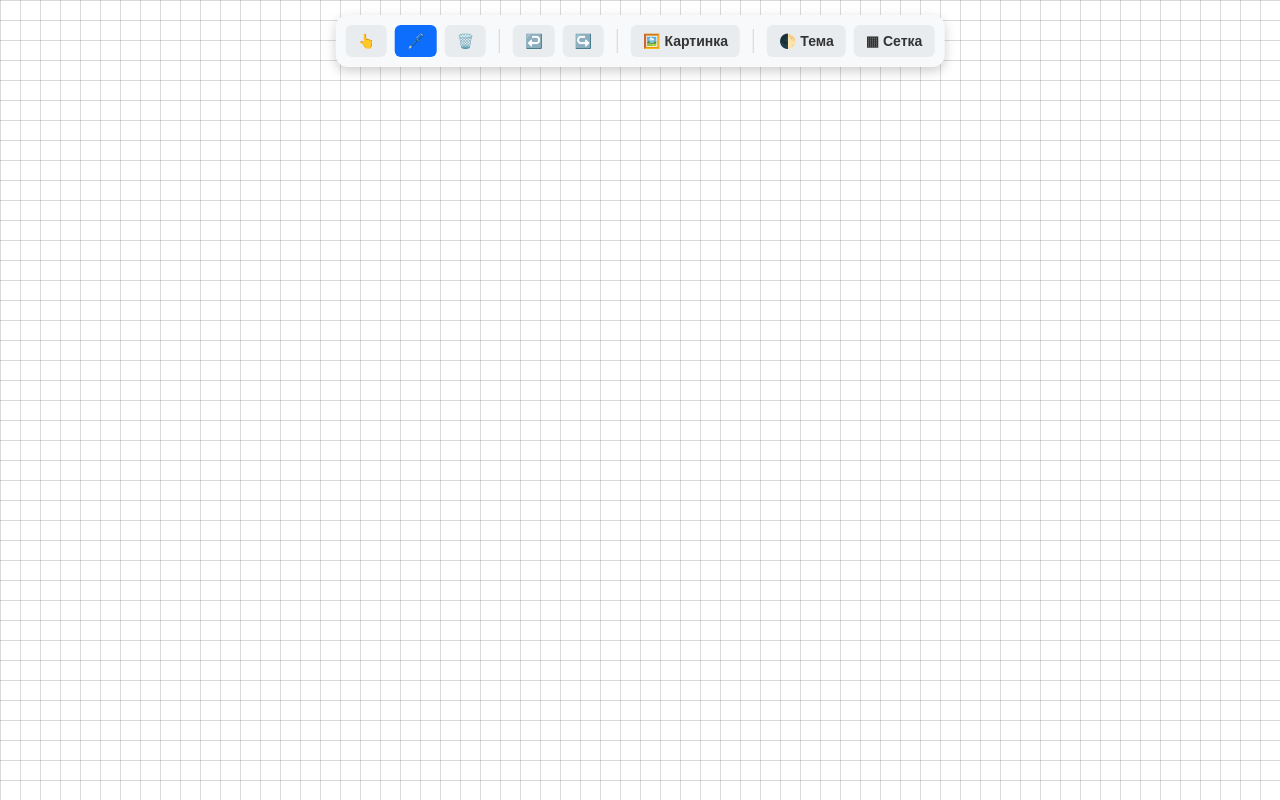
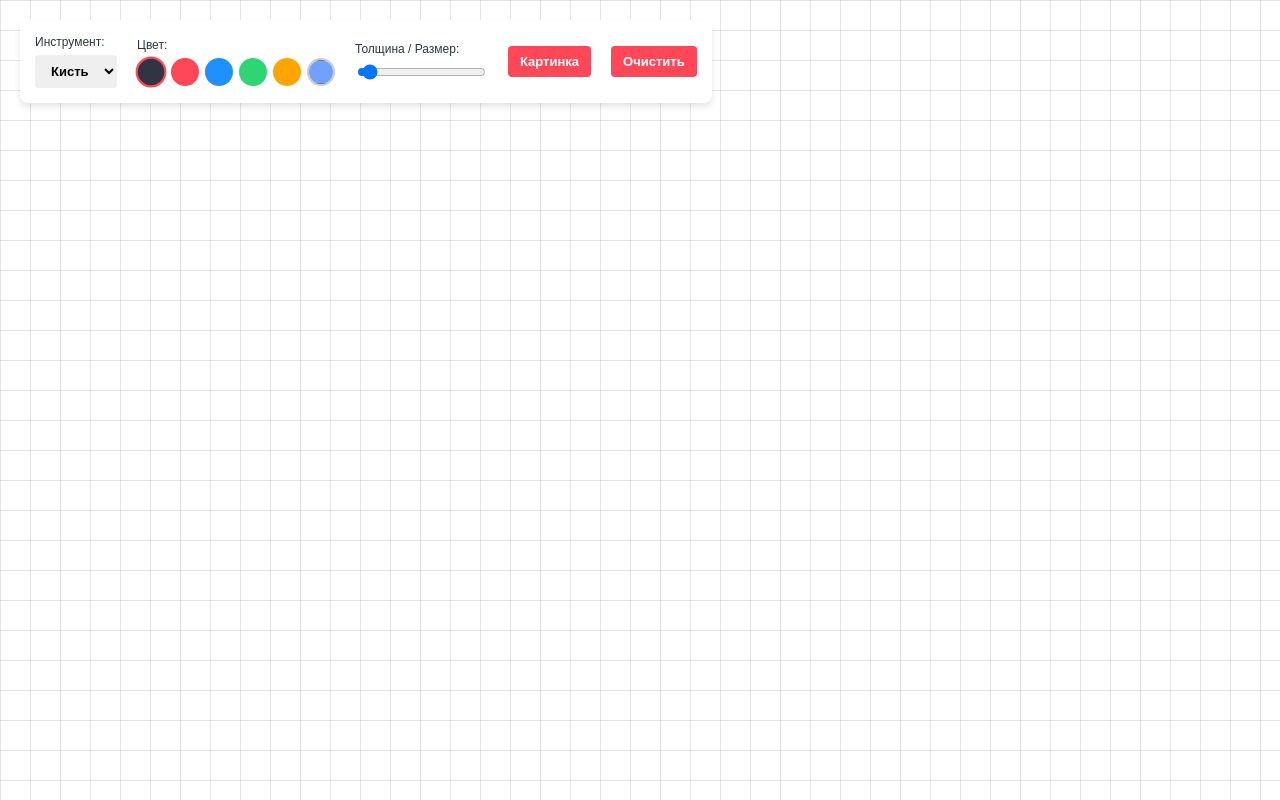
Before and after one commit to prawek/OnlineBoard, a Flask app: page / in a window 1280 px wide. Run offline with Flask 3, Linux system fonts and the light colour scheme; some libraries are stand-ins or nearby versions.

Commit message:
version 1.1.2

```diff
--- a/app.py
+++ b/app.py
@@ -5,21 +5,25 @@ app = Flask(__name__)
 app.config['SECRET_KEY'] = 'super-secret-key'
 socketio = SocketIO(app, cors_allowed_origins="*", max_http_buffer_size=10000000)
 
+board_elements = []
+
 @app.route('/')
 def index():
     return render_template('index.html')
 
-@socketio.on('draw_line')
-def handle_draw_line(data):
-    emit('draw_line', data, broadcast=True, include_self=False)
+@socketio.on('connect')
+def handle_connect():
+    emit('init_board', board_elements)
+
+@socketio.on('draw_element')
+def handle_draw_element(data):
+    board_elements.append(data)
+    emit('draw_element', data, broadcast=True, include_self=False)
 
 @socketio.on('clear_canvas')
 def handle_clear_canvas():
+    board_elements.clear()
     emit('clear_canvas', broadcast=True, include_self=False)
-
-@socketio.on('draw_image')
-def handle_draw_image(data):
-    emit('draw_image', data, broadcast=True, include_self=False)
 
 if __name__ == '__main__':
     socketio.run(app, debug=True, host='0.0.0.0', port=5000)
--- a/templates/index.html
+++ b/templates/index.html
@@ -3,316 +3,301 @@
 <head>
     <meta charset="UTF-8">
     <meta name="viewport" content="width=device-width, initial-scale=1.0">
-    <title>Интерактивная доска</title>
-    <script src="https://cdnjs.cloudflare.com/ajax/libs/fabric.js/5.3.1/fabric.min.js"></script>
+    <title>Онлайн-доска с палитрой Miro</title>
     <style>
         :root {
             --bg-color: #ffffff;
-            --grid-color: rgba(0, 0, 0, 0.15);
-            --text-color: #333333;
-            --panel-bg: #f8f9fa;
-            --btn-bg: #e9ecef;
-            --btn-text: #333;
-            --btn-active: #0d6efd;
-            --btn-active-text: #fff;
+            --text-color: #2f3542;
+            --grid-color: rgba(0, 0, 0, 0.1);
+            --panel-bg: #ffffff;
+            --panel-shadow: rgba(0, 0, 0, 0.1);
+        }
+        [data-theme="dark"] {
+            --bg-color: #1e272e;
+            --text-color: #d2dae2;
+            --grid-color: rgba(255, 255, 255, 0.1);
+            --panel-bg: #2f3542;
+            --panel-shadow: rgba(0, 0, 0, 0.5);
         }
 
-        [data-theme="dark"] {
-            --bg-color: #1e1e1e;
-            --grid-color: rgba(255, 255, 255, 0.15);
-            --text-color: #ffffff;
-            --panel-bg: #2d2d2d;
-            --btn-bg: #3d3d3d;
-            --btn-text: #fff;
-            --btn-active: #3d8bfd;
-            --btn-active-text: #fff;
-        }
+        body { margin: 0; overflow: hidden; background-color: var(--bg-color); color: var(--text-color); font-family: sans-serif; }
+        canvas { display: block; cursor: crosshair; }
 
-        body {
-            margin: 0;
-            overflow: hidden;
-            background-color: var(--bg-color);
-            color: var(--text-color);
-            transition: background-color 0.3s ease;
-            font-family: sans-serif;
-        }
-
-        .toolbar {
-            position: absolute;
-            top: 15px;
-            left: 50%;
-            transform: translateX(-50%);
-            background-color: var(--panel-bg);
-            padding: 10px;
-            border-radius: 12px;
-            box-shadow: 0 4px 12px rgba(0,0,0,0.2);
-            display: flex;
-            gap: 8px;
-            z-index: 10;
-            align-items: center;
-        }
-
-        .divider {
-            width: 1px;
-            height: 24px;
-            background-color: var(--grid-color);
-            margin: 0 5px;
-        }
-
-        button, label.custom-file-upload {
-            cursor: pointer;
-            padding: 8px 12px;
-            border: none;
-            border-radius: 6px;
-            background-color: var(--btn-bg);
-            color: var(--btn-text);
-            font-weight: bold;
-            font-size: 14px;
-            transition: all 0.2s;
-            display: inline-block;
-        }
-
-        button:hover, label.custom-file-upload:hover {
-            filter: brightness(0.9);
-        }
-
-        button.active {
-            background-color: var(--btn-active);
-            color: var(--btn-active-text);
-        }
-
-        input[type="file"] {
-            display: none;
-        }
-
-        #board-container {
-            width: 100vw;
-            height: 100vh;
-            background-size: 20px 20px;
-        }
-
-        #board-container.show-grid {
+        #bg-grid {
+            position: absolute; top: 0; left: 0; right: 0; bottom: 0; z-index: -1;
             background-image:
                 linear-gradient(to right, var(--grid-color) 1px, transparent 1px),
                 linear-gradient(to bottom, var(--grid-color) 1px, transparent 1px);
+            background-size: 30px 30px; display: none;
         }
+        .grid-enabled #bg-grid { display: block; }
+
+        #toolbar {
+            position: absolute; top: 20px; left: 20px; background: var(--panel-bg);
+            padding: 15px; border-radius: 8px; box-shadow: 0 4px 6px var(--panel-shadow);
+            display: flex; gap: 20px; align-items: center; z-index: 10;
+        }
+
+        .tool-group { display: flex; flex-direction: column; font-size: 12px; gap: 6px; }
+
+        .color-palette { display: flex; gap: 6px; align-items: center; }
+
+        .color-swatch {
+            width: 24px; height: 24px; border-radius: 50%; cursor: pointer;
+            border: 2px solid transparent; transition: transform 0.1s, border-color 0.1s;
+        }
+        .color-swatch:hover { transform: scale(1.15); }
+        .color-swatch.active { border-color: #ff4757; transform: scale(1.1); }
+
+        .color-picker-wrapper {
+            position: relative; width: 24px; height: 24px; border-radius: 50%;
+            overflow: hidden; border: 2px solid #ccc; cursor: pointer;
+        }
+        .color-picker-wrapper input[type="color"] {
+            position: absolute; top: -5px; left: -5px; width: 34px; height: 34px; border: none; cursor: pointer;
+        }
+
+        button, label.btn-upload, select {
+            padding: 8px 12px; border: none; border-radius: 4px; cursor: pointer; font-weight: bold; font-size: 13px;
+        }
+        .btn-action { background-color: #ff4757; color: white; }
+        .btn-action:hover { background-color: #ff6b81; }
+        input[type="file"] { display: none; }
     </style>
+    <script src="https://cdnjs.cloudflare.com/ajax/libs/socket.io/4.0.1/socket.io.js"></script>
 </head>
-<body>
+<body class="grid-enabled">
 
-    <div class="toolbar">
-        <button id="modeSelect" title="Выделение и перемещение">👆</button>
-        <button id="modeDraw" class="active" title="Рисовать">🖊️</button>
-        <button id="modeErase" title="Ластик">🗑️</button>
+    <div id="bg-grid"></div>
 
-        <div class="divider"></div>
+    <div id="toolbar">
+        <div class="tool-group">
+            <label>Инструмент:</label>
+            <select id="toolSelect">
+                <option value="brush">Кисть</option>
+                <option value="text">Текст</option>
+            </select>
+        </div>
 
-        <button id="btnUndo" title="Отменить (Ctrl+Z)">↩️</button>
-        <button id="btnRedo" title="Повторить (Ctrl+Y)">↪️</button>
+        <div class="tool-group">
+            <label>Цвет:</label>
+            <div class="color-palette">
+                <div class="color-swatch active" style="background-color: #2f3542;" data-color="#2f3542"></div>
+                <div class="color-swatch" style="background-color: #ff4757;" data-color="#ff4757"></div>
+                <div class="color-swatch" style="background-color: #1e90ff;" data-color="#1e90ff"></div>
+                <div class="color-swatch" style="background-color: #2ed573;" data-color="#2ed573"></div>
+                <div class="color-swatch" style="background-color: #ffa502;" data-color="#ffa502"></div>
+                <div class="color-picker-wrapper" title="Свой цвет">
+                    <input type="color" id="customColorPicker" value="#70a1ff">
+                </div>
+            </div>
+        </div>
 
-        <div class="divider"></div>
+        <div class="tool-group">
+            <label>Толщина / Размер:</label>
+            <input type="range" id="sizeSlider" min="1" max="50" value="3">
+        </div>
 
-        <label class="custom-file-upload" title="Или нажмите Ctrl+V">
+        <label class="btn-action btn-upload">
+            Картинка
             <input type="file" id="imageUpload" accept="image/*">
-            🖼️ Картинка
         </label>
-
-        <div class="divider"></div>
-
-        <button id="themeToggle">🌓 Тема</button>
-        <button id="gridToggle">▦ Сетка</button>
+        <button id="clearBtn" class="btn-action">Очистить</button>
     </div>
 
-    <div id="board-container" class="show-grid">
-        <canvas id="board"></canvas>
-    </div>
+    <canvas id="whiteboard" oncontextmenu="return false;"></canvas>
 
     <script>
-        const canvas = new fabric.Canvas('board', {
-            isDrawingMode: true,
-            selection: false
+        const socket = io();
+        const canvas = document.getElementById('whiteboard');
+        const context = canvas.getContext('2d');
+        const bgGrid = document.getElementById('bg-grid');
+
+        const toolSelect = document.getElementById('toolSelect');
+        const sizeSlider = document.getElementById('sizeSlider');
+        const imageUpload = document.getElementById('imageUpload');
+        const clearBtn = document.getElementById('clearBtn');
+        const customColorPicker = document.getElementById('customColorPicker');
+        const swatches = document.querySelectorAll('.color-swatch');
+
+        canvas.width = window.innerWidth;
+        canvas.height = window.innerHeight;
+
+        let currentColor = '#2f3542';
+
+        let elements = [];
+        let scale = 1;
+        let offsetX = 0;
+        let offsetY = 0;
+        let isDrawing = false;
+        let currentLine = null;
+        let isPanning = false;
+        let startPanX = 0;
+        let startPanY = 0;
+        const imageCache = {};
+
+        swatches.forEach(swatch => {
+            swatch.addEventListener('click', (e) => {
+                document.querySelector('.color-swatch.active')?.classList.remove('active');
+                e.target.classList.add('active');
+
+                currentColor = e.target.getAttribute('data-color');
+            });
         });
 
-        canvas.freeDrawingBrush.width = 3;
+        customColorPicker.addEventListener('input', (e) => {
+            document.querySelector('.color-swatch.active')?.classList.remove('active');
+            currentColor = e.target.value;
+        });
 
-        let history = [];
-        let historyStep = -1;
-        let isRestoringHistory = false;
 
-        function resizeCanvas() {
-            canvas.setWidth(window.innerWidth);
-            canvas.setHeight(window.innerHeight);
-            canvas.renderAll();
-        }
-        window.addEventListener('resize', resizeCanvas);
-        resizeCanvas();
+        function redraw() {
+            context.setTransform(1, 0, 0, 1, 0, 0);
+            context.clearRect(0, 0, canvas.width, canvas.height);
 
-        function saveHistory() {
-            if (isRestoringHistory) return;
-            history = history.slice(0, historyStep + 1);
-            history.push(JSON.stringify(canvas));
-            historyStep++;
-        }
+            bgGrid.style.transform = `translate(${offsetX}px, ${offsetY}px) scale(${scale})`;
+            bgGrid.style.transformOrigin = "0 0";
 
-        saveHistory();
+            context.setTransform(scale, 0, 0, scale, offsetX, offsetY);
 
-        canvas.on('object:added', saveHistory);
-        canvas.on('object:modified', saveHistory);
-        canvas.on('object:removed', saveHistory);
-
-        function undo() {
-            if (historyStep > 0) {
-                historyStep--;
-                restoreHistory();
-            }
-        }
-
-        function redo() {
-            if (historyStep < history.length - 1) {
-                historyStep++;
-                restoreHistory();
-            }
-        }
-
-        function restoreHistory() {
-            isRestoringHistory = true;
-            canvas.loadFromJSON(history[historyStep], () => {
-                canvas.renderAll();
-                isRestoringHistory = false;
-                updateBrushColor();
+            elements.forEach(el => {
+                if (el.type === 'line') {
+                    context.beginPath();
+                    context.moveTo(el.points[0].x, el.points[0].y);
+                    for (let i = 1; i < el.points.length; i++) {
+                        context.lineTo(el.points[i].x, el.points[i].y);
+                    }
+                    context.strokeStyle = el.color;
+                    context.lineWidth = el.width;
+                    context.lineCap = 'round';
+                    context.lineJoin = 'round';
+                    context.stroke();
+                }
+                else if (el.type === 'text') {
+                    context.font = `${el.size}px sans-serif`;
+                    context.fillStyle = el.color;
+                    context.fillText(el.text, el.x, el.y);
+                }
+                else if (el.type === 'image') {
+                    if (imageCache[el.id]) {
+                        context.drawImage(imageCache[el.id], el.x, el.y, el.width, el.height);
+                    } else {
+                        const img = new Image();
+                        img.onload = () => { imageCache[el.id] = img; redraw(); };
+                        img.src = el.src;
+                    }
+                }
             });
         }
 
-        document.getElementById('btnUndo').addEventListener('click', undo);
-        document.getElementById('btnRedo').addEventListener('click', redo);
-
-
-        const modes = { DRAW: 'draw', SELECT: 'select', ERASE: 'erase' };
-        let currentMode = modes.DRAW;
-
-        const btnDraw = document.getElementById('modeDraw');
-        const btnSelect = document.getElementById('modeSelect');
-        const btnErase = document.getElementById('modeErase');
-
-        function setMode(mode) {
-            currentMode = mode;
-            btnDraw.classList.toggle('active', mode === modes.DRAW);
-            btnSelect.classList.toggle('active', mode === modes.SELECT);
-            btnErase.classList.toggle('active', mode === modes.ERASE);
-
-            if (mode === modes.DRAW) {
-                canvas.isDrawingMode = true;
-                canvas.selection = false;
-                canvas.forEachObject(o => o.selectable = false);
-            } else if (mode === modes.SELECT) {
-                canvas.isDrawingMode = false;
-                canvas.selection = true;
-                canvas.forEachObject(o => o.selectable = true);
-            } else if (mode === modes.ERASE) {
-                canvas.isDrawingMode = false;
-                canvas.selection = false;
-                canvas.forEachObject(o => o.selectable = false);
-            }
+        function getWorldCoords(e) {
+            return { x: (e.clientX - offsetX) / scale, y: (e.clientY - offsetY) / scale };
         }
 
-        btnDraw.addEventListener('click', () => setMode(modes.DRAW));
-        btnSelect.addEventListener('click', () => setMode(modes.SELECT));
-        btnErase.addEventListener('click', () => setMode(modes.ERASE));
+        canvas.addEventListener('mousedown', (e) => {
+            if (e.button === 2) {
+                isPanning = true;
+                startPanX = e.clientX - offsetX;
+                startPanY = e.clientY - offsetY;
+                canvas.style.cursor = 'grab';
+                return;
+            }
 
-        canvas.on('mouse:down', (e) => {
-            if (currentMode === modes.ERASE && e.target) {
-                canvas.remove(e.target);
-                canvas.discardActiveObject();
-            }
-        });
+            if (e.button === 0) {
+                const worldPos = getWorldCoords(e);
 
-
-        function addImageToCanvas(imgUrl) {
-            fabric.Image.fromURL(imgUrl, (img) => {
-                if (img.width > window.innerWidth / 2) {
-                    img.scaleToWidth(window.innerWidth / 2);
+                if (toolSelect.value === 'brush') {
+                    isDrawing = true;
+                    currentLine = {
+                        type: 'line',
+                        color: currentColor,
+                        width: parseInt(sizeSlider.value),
+                        points: [{x: worldPos.x, y: worldPos.y}]
+                    };
+                    elements.push(currentLine);
                 }
-
-                img.set({
-                    left: (window.innerWidth - img.getScaledWidth()) / 2,
-                    top: (window.innerHeight - img.getScaledHeight()) / 2,
-                    cornerColor: '#007bff',
-                    cornerStrokeColor: '#007bff',
-                    borderColor: '#007bff',
-                    transparentCorners: false
-                });
-
-                canvas.add(img);
-                canvas.setActiveObject(img);
-                setMode(modes.SELECT);
-            });
-        }
-
-        document.getElementById('imageUpload').addEventListener('change', (e) => {
-            const file = e.target.files[0];
-            if (!file) return;
-            const reader = new FileReader();
-            reader.onload = (event) => addImageToCanvas(event.target.result);
-            reader.readAsDataURL(file);
-        });
-
-
-        window.addEventListener('keydown', (e) => {
-            // Ctrl+Z - Отмена
-            if (e.ctrlKey && e.key.toLowerCase() === 'z') {
-                e.preventDefault();
-                undo();
-            }
-            // Ctrl+Y - Повтор
-            if (e.ctrlKey && e.key.toLowerCase() === 'y') {
-                e.preventDefault();
-                redo();
-            }
-            // Delete / Backspace - Удалить выделенное
-            if (e.key === 'Delete' || e.key === 'Backspace') {
-                if (e.target.tagName === 'INPUT' || e.target.tagName === 'TEXTAREA') return;
-
-                const activeObjects = canvas.getActiveObjects();
-                if (activeObjects.length) {
-                    canvas.discardActiveObject();
-                    activeObjects.forEach((obj) => canvas.remove(obj));
+                else if (toolSelect.value === 'text') {
+                    const text = prompt("Введите текст:");
+                    if (text) {
+                        const newText = {
+                            type: 'text',
+                            text: text,
+                            x: worldPos.x,
+                            y: worldPos.y,
+                            color: currentColor,
+                            size: parseInt(sizeSlider.value) * 5
+                        };
+                        elements.push(newText);
+                        socket.emit('draw_element', newText);
+                        redraw();
+                    }
                 }
             }
         });
 
-        // Ctrl+V - Вставка из буфера обмена
-        window.addEventListener('paste', (e) => {
-            const items = (e.clipboardData || window.clipboardData).items;
-            for (let item of items) {
-                if (item.type.indexOf('image') !== -1) {
-                    const blob = item.getAsFile();
-                    const reader = new FileReader();
-                    reader.onload = (event) => addImageToCanvas(event.target.result);
-                    reader.readAsDataURL(blob);
-                }
+        canvas.addEventListener('mousemove', (e) => {
+            if (isPanning) {
+                offsetX = e.clientX - startPanX;
+                offsetY = e.clientY - startPanY;
+                redraw();
+            }
+            else if (isDrawing && currentLine) {
+                const worldPos = getWorldCoords(e);
+                currentLine.points.push({x: worldPos.x, y: worldPos.y});
+                redraw();
             }
         });
 
-
-        function updateBrushColor() {
-            const isDark = document.body.getAttribute('data-theme') === 'dark';
-            canvas.freeDrawingBrush.color = isDark ? '#ffffff' : '#000000';
-        }
-        updateBrushColor();
-
-        document.getElementById('themeToggle').addEventListener('click', () => {
-            const isDark = document.body.getAttribute('data-theme') === 'dark';
-            if (isDark) {
-                document.body.removeAttribute('data-theme');
-            } else {
-                document.body.setAttribute('data-theme', 'dark');
+        canvas.addEventListener('mouseup', (e) => {
+            if (e.button === 2) { isPanning = false; canvas.style.cursor = 'crosshair'; }
+            if (e.button === 0 && isDrawing) {
+                isDrawing = false;
+                socket.emit('draw_element', currentLine);
+                currentLine = null;
             }
-            updateBrushColor();
         });
 
-        document.getElementById('gridToggle').addEventListener('click', () => {
-            document.getElementById('board-container').classList.toggle('show-grid');
+        canvas.addEventListener('wheel', (e) => {
+            e.preventDefault();
+            const zoomDirection = e.deltaY < 0 ? 1.1 : 0.9;
+            const mouseX = e.clientX; const mouseY = e.clientY;
+            offsetX = mouseX - (mouseX - offsetX) * zoomDirection;
+            offsetY = mouseY - (mouseY - offsetY) * zoomDirection;
+            scale *= zoomDirection;
+            scale = Math.min(Math.max(0.1, scale), 10);
+            redraw();
+        }, { passive: false });
+
+        imageUpload.addEventListener('change', (e) => {
+            const file = e.target.files[0];
+            if (!file) return;
+            const reader = new FileReader();
+            reader.onload = function(event) {
+                const img = new Image();
+                img.onload = function() {
+                    const center = getWorldCoords({clientX: canvas.width / 2, clientY: canvas.height / 2});
+                    const newImage = {
+                        type: 'image', id: Date.now().toString(), src: event.target.result,
+                        x: center.x - (img.width / 2), y: center.y - (img.height / 2),
+                        width: img.width, height: img.height
+                    };
+                    elements.push(newImage);
+                    socket.emit('draw_element', newImage);
+                    redraw();
+                }
+                img.src = event.target.result;
+            };
+            reader.readAsDataURL(file);
+            e.target.value = '';
         });
+
+        socket.on('init_board', (serverElements) => { elements = serverElements; redraw(); });
+        socket.on('draw_element', (data) => { elements.push(data); redraw(); });
+        clearBtn.addEventListener('click', () => { socket.emit('clear_canvas'); });
+        socket.on('clear_canvas', () => { elements = []; redraw(); });
+        window.addEventListener('resize', () => { canvas.width = window.innerWidth; canvas.height = window.innerHeight; redraw(); });
+
+        redraw();
     </script>
 </body>
 </html>
```
